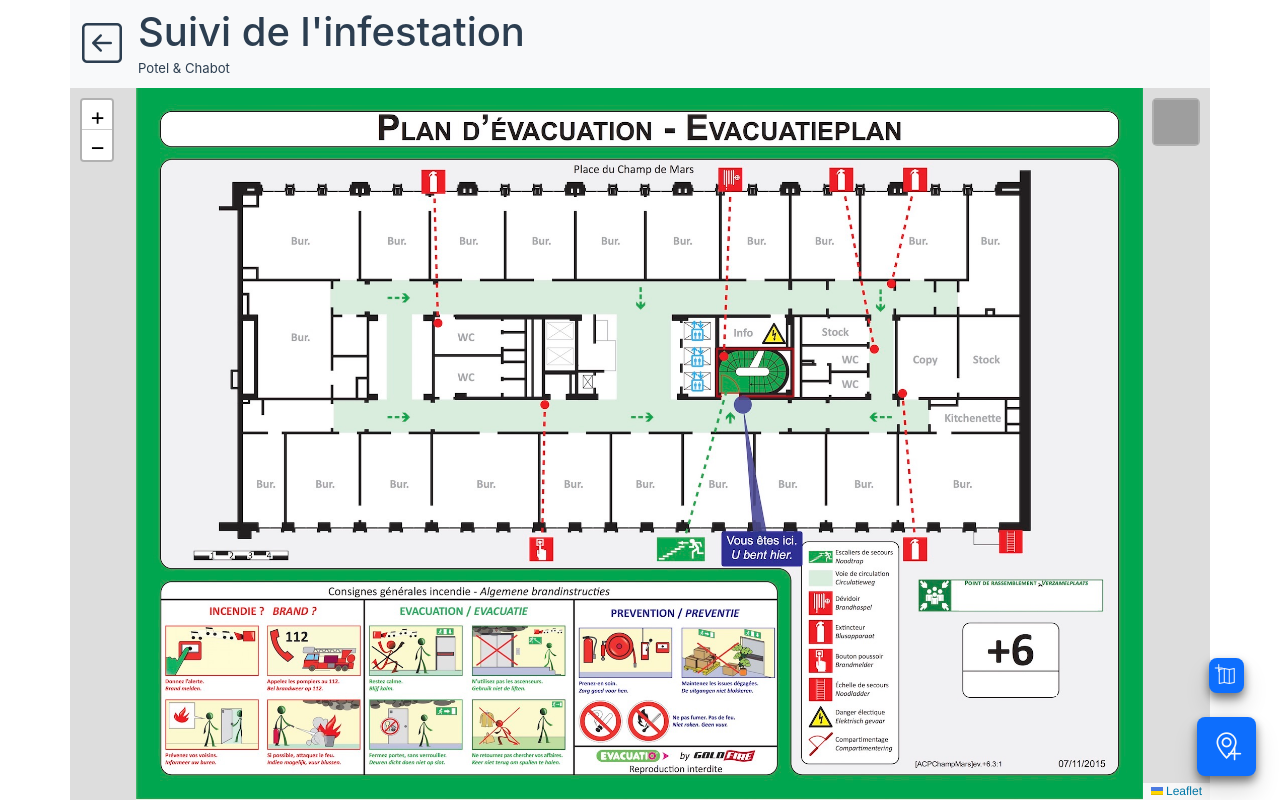
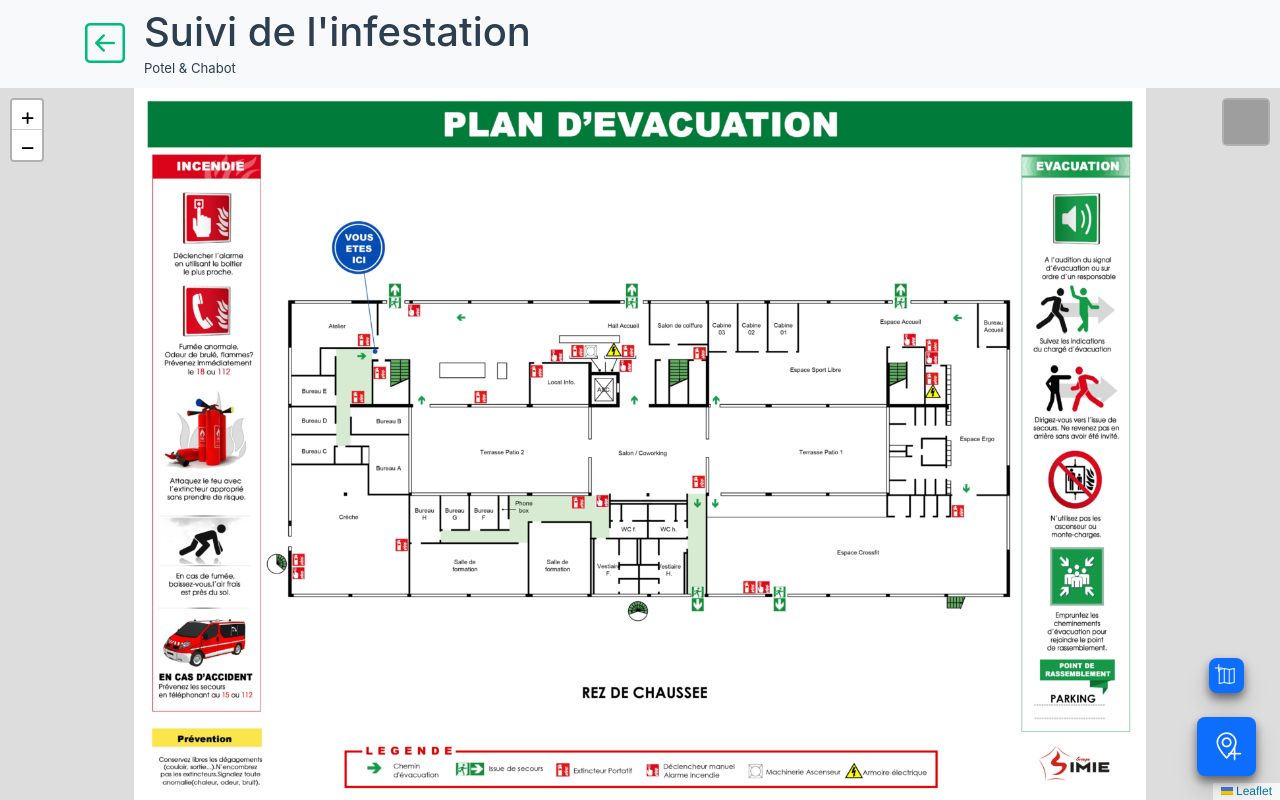
Before and after one commit to 24eme/OpenCarto, a Vue app: page /etage1 in a window 1280 px wide. Built offline with nearby package versions, Linux system fonts and the light colour scheme; grey boxes are pictures that could not be loaded.

Commit message:
page carte avec url (étage en paramètre)

```diff
--- a/src/views/EtageView.vue
+++ b/src/views/EtageView.vue
@@ -2,21 +2,38 @@
 import Carte from "../components/carte.vue";
 import UploadPlan from "../components/uploadPlan.vue";
 import TableInfoPoint from "@/components/TableInfoPoint.vue";
-import { ref } from "vue";
+import { etagesConfig } from "@/store/etages";
+import { ref, watch } from "vue";
+import { useRoute, useRouter } from "vue-router";
+
+const route = useRoute();
+const router = useRouter();
 
 const clientName = ref("Potel & Chabot");
 const modaleOuverte = ref(false);
 const selectedPoint = ref(null);
+const loadedEtage = ref();
+
+watch(() => route.params.etage, checkEtage, { immediate: true });
+
+function checkEtage(etage) {
+    if (etagesConfig.find(({ id }) => id === etage) === undefined) {
+        router.push({ name: "home" }); // pseudo 404
+    }
+    loadedEtage.value = etage;
+}
 </script>
 
 <template>
-    <main class="container g-0 vstack fullscreen">
+    <main class="container-fluid g-0 vstack fullscreen">
         <nav class="navbar bg-body-tertiary">
             <div class="container justify-content-start">
                 <div class="col-auto d-flex me-3">
-                    <i
-                        class="bi bi-arrow-left-square fs-1 align-self-center"
-                    ></i>
+                    <RouterLink :to="{ name: 'home' }">
+                        <i
+                            class="bi bi-arrow-left-square fs-1 align-self-center"
+                        ></i
+                    ></RouterLink>
                 </div>
                 <div class="col-auto flex-grow-1">
                     <h1 class="m-0">Suivi de l'infestation</h1>
@@ -35,6 +52,7 @@ const selectedPoint = ref(null);
             carteId="carte"
             carteHeight="100%"
             carteWidth="100%"
+            :layer="loadedEtage"
             @pointSelected="(point) => (selectedPoint = point)"
         />
 
```
